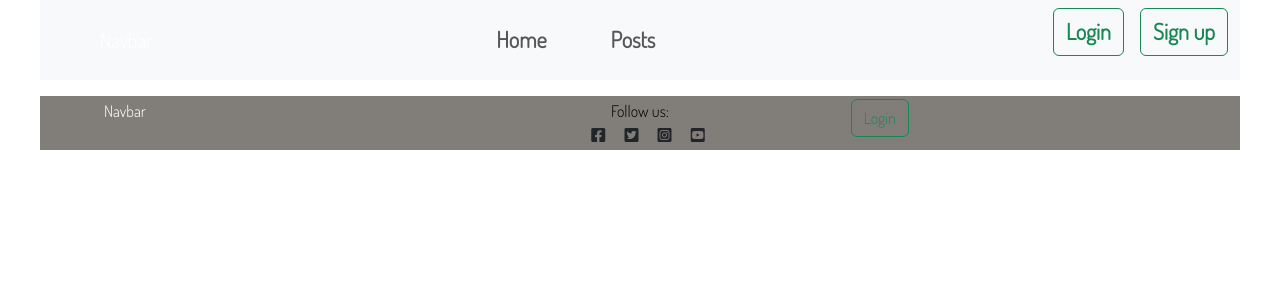
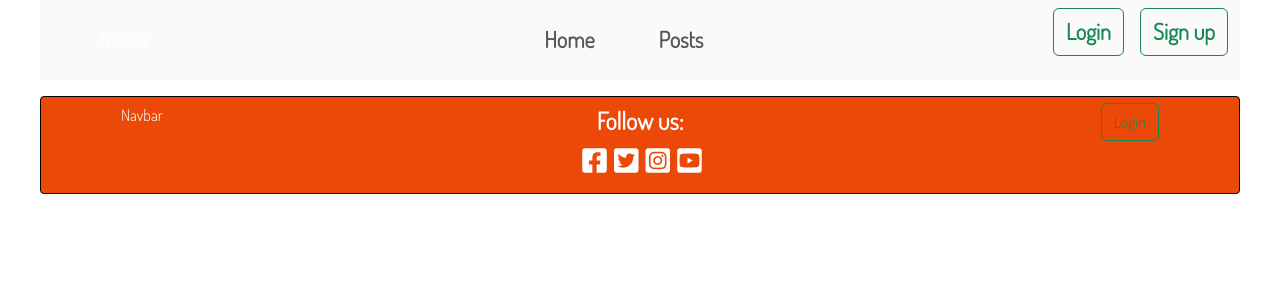
Before and after one commit to tmarkec/take_a_hike, a Django app: page /post/ in a window 1280 px wide. Shown: the top 300 px of the page. Run offline with Django 3.2, Linux system fonts and the light colour scheme; data that the repository does not hold is empty.

Commit message:
add style to navbar and footer

```diff
--- a/blog/forms.py
+++ b/blog/forms.py
@@ -13,6 +13,7 @@ class CommentForm(forms.ModelForm):
 class FormUser(UserCreationForm):
     first_name = forms.CharField()
     last_name = forms.CharField()
+    email = forms.EmailField()
 
     class Meta:
         model = User
@@ -20,5 +21,5 @@ class FormUser(UserCreationForm):
 
     def __init__(self, *args, **kwargs):
         super(FormUser, self).__init__(*args, **kwargs)
-        for field in ['username', 'email','password1', 'password2']:
+        for field in ['username', 'email', 'password1', 'password2']:
             self.fields[field].help_text = None
--- a/static/css/style.css
+++ b/static/css/style.css
@@ -49,8 +49,10 @@ ul {
 }
 /* ---------- footer---------------- */
 .footer {
-    background-color: rgb(129, 126, 122);
-    padding: 0.2rem 1rem;
+    background-color: rgb(236, 72, 7);
+    padding: 0.4rem 5rem 1rem;
+    border: 0.5px solid black;
+    border-radius: 4px;
 }
 
 /* ------------------ index------------------- */
@@ -93,3 +95,19 @@ ul {
 .form-view {
     height: 86vh;
 }
+
+
+/* -----------------smaller screens------------ */
+@media screen and (max-width:950px) {
+    .navbar-expand-lg .navbar-collapse {
+        margin-left: 0rem;
+    }
+    .justify-content-end {
+        justify-content: flex-start!important;
+    }
+}
+@media screen and (max-width:500px) {
+    .footer {
+        padding: 0.5rem 1rem;
+    }
+}
--- a/templates/base.html
+++ b/templates/base.html
@@ -16,7 +16,7 @@
 </head>
 <body>
     <header class="contain sticky-top">
-        <nav class="navbar navbar-expand-lg bg-body-tertiary">
+        <nav class="navbar navbar-expand-lg bg-body-tertiary bg-opacity-75">
             <div class="container-fluid">
               <a class="navbar-brand ms-5" href="#">Navbar</a>
               <button class="navbar-toggler" type="button" data-bs-toggle="collapse" data-bs-target="#navbarTogglerDemo02" aria-controls="navbarTogglerDemo02" aria-expanded="false" aria-label="Toggle navigation">
@@ -24,7 +24,7 @@
               </button>
               <div class="collapse navbar-collapse center" id="navbarTogglerDemo02">
                 <ul class="navbar-nav me-auto mb-2 mb-lg-0">
-                  <li class="nav-item">
+                  <li class="nav-item ms-5">
                     <a class="nav-link " aria-current="page" href="{% url 'index' %}">Home</a>
                   </li>
                   <li class="nav-item ms-5">
@@ -55,16 +55,16 @@
     <footer class="footer contain ">
       <div class="row">
         <div class="col">
-          <a class="navbar-brand ms-5" href="#">Navbar</a>
+          <a class=" navbar-brand " href="#">Navbar</a>
         </div>
         <div class="col text-center">
-          <p class="m-0 text-center text-black">Follow us: </p>
-            <i class="fab fa-facebook-square ms-3"></i>
-            <i class="fab fa-twitter-square ms-3"></i>
-            <i class="fab fa-instagram-square ms-3"></i>
-            <i class="fab fa-youtube-square ms-3"></i>
+          <p class="m-0 text-center text-white fs-4 pb-2 fw-bold">Follow us: </p>
+            <i class="fab fa-facebook-square ms-1 text-white fs-3"></i>
+            <i class="fab fa-twitter-square ms-1 text-white fs-3"></i>
+            <i class="fab fa-instagram-square ms-1 text-white fs-3"></i>
+            <i class="fab fa-youtube-square ms-1 text-white fs-3"></i>
         </div>
-        <div class="col">
+        <div class="col text-end ">
           <button class="btn btn-outline-success " type="submit">Login</button>
         </div>
       </div>
--- a/templates/index.html
+++ b/templates/index.html
@@ -30,7 +30,7 @@
   </div>
 </article>
 <section class="my-5 contain text-center">
-  <h1 class="lead-text">Let numbers speak for themself</h1>
+  <h1 class="lead-text">Let numbers speak for themselves</h1>
   <div class="row mt-5">
     <div class="col">
       <ul>
--- a/templates/post.html
+++ b/templates/post.html
@@ -29,6 +29,12 @@
                         <hr />
                         <p class="card-text text-muted h6">{{ post.created_on}} <i class="far fa-heart"></i>
                             {{ post.number_of_likes }}</p>
+                            <div class="col-1">
+                                {% with comments.count as total_comments %}
+                                <strong class="text-secondary"><i class="far fa-comments"></i>
+                                    {{ total_comments }}</strong>
+                                {% endwith %}
+                            </div>
                     </div>
                 </div>
             </div>
```
Also changed, not shown: static/images/hero_img.jpg.
